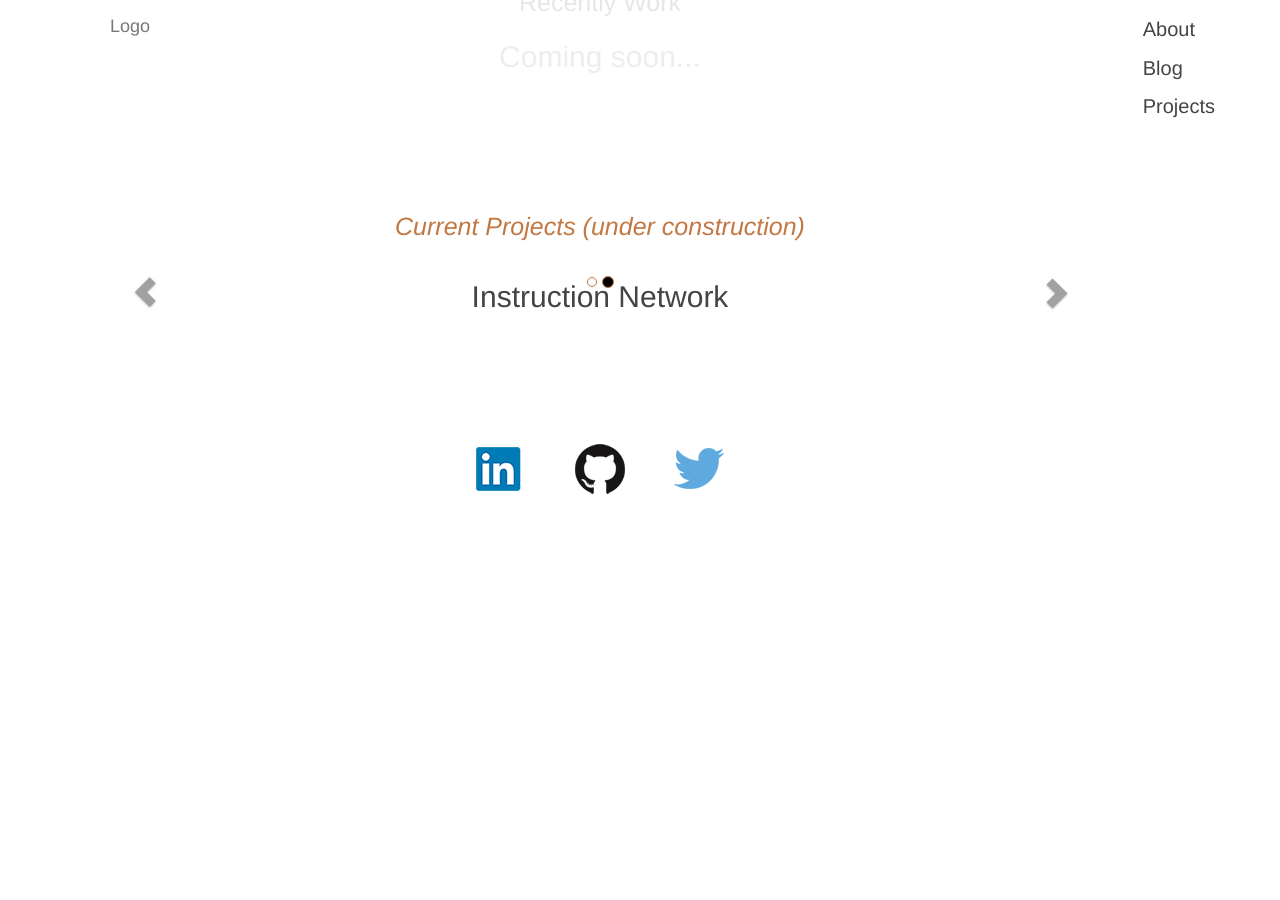
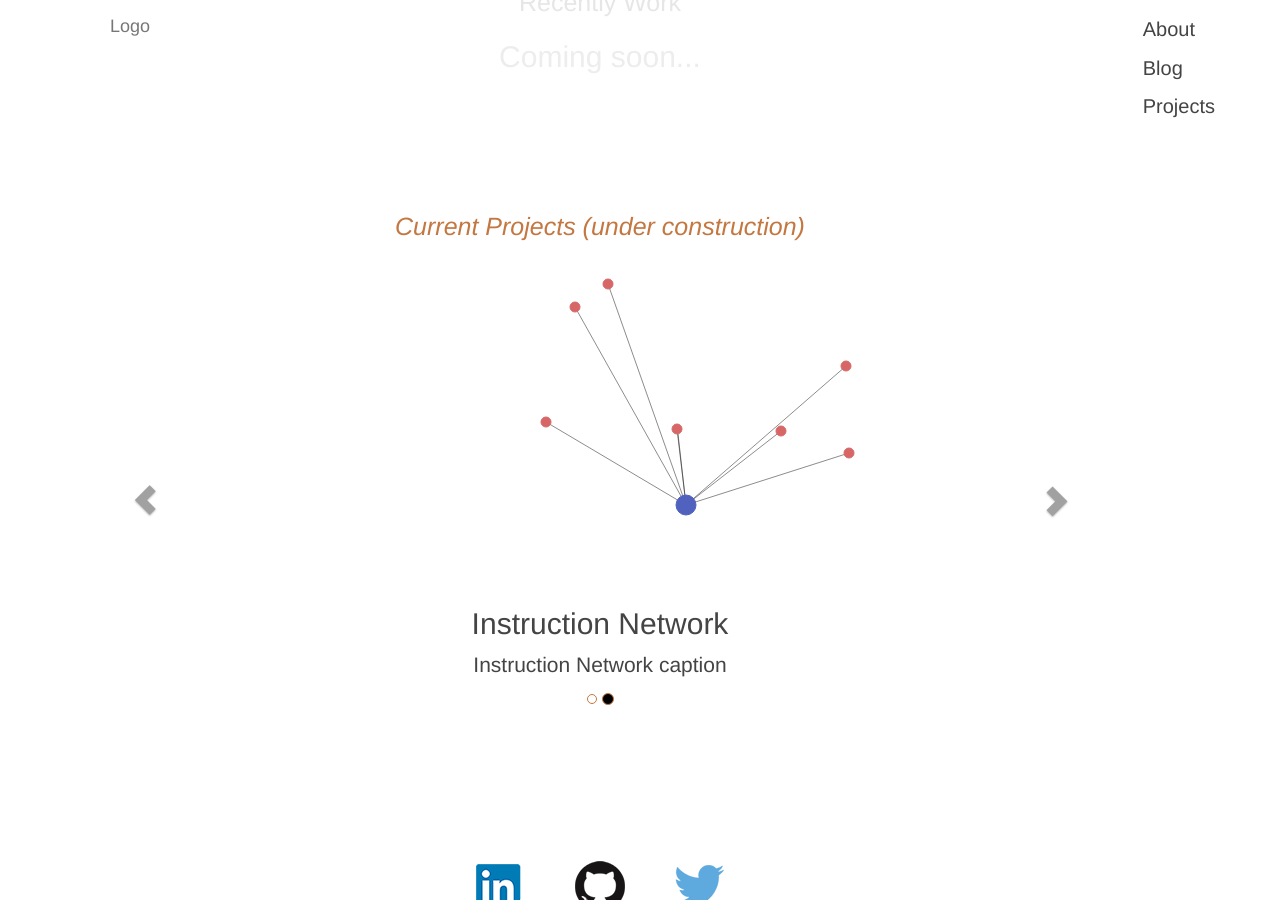
Before and after one commit to tomhohenstein/tomhohenstein.github.io, a Jekyll site: the page built from index.html, in a window 1280 px wide and 900 px high, scrolled down 639 px. Built offline with Jekyll 4.4.1, drawn with Linux system fonts in a browser that asks for light colours; before the commit the page ends 1155 px from its top, so only the background shows below that.

Commit message:
update styles and html for carousel

```diff
--- a/assets/css/style.scss
+++ b/assets/css/style.scss
@@ -282,6 +282,19 @@ footer .footer-icon {
 	height: auto;
 }
 
+.carousel-inner .item img {
+	margin: 0 auto;
+}
+
+.carousel-caption {
+	text-shadow: none;
+}
+
+.carousel-inner .carousel-caption.white h2,
+.carousel-inner .carousel-caption.white p {
+	color: $background-w;
+}
+
 /************************
 
   About Page
--- a/index.html
+++ b/index.html
@@ -41,14 +41,33 @@ title: Welcome
 			<!-- Wrapper for slides -->
 			<div class="carousel-inner" role="listbox">
 			<div class="item active">
-		  		<h2>Learning Timeline JS</h2>
-		  		<div class="carousel-caption">
+		  		<img src="{{ site.baseurl }}/assets/img/timeline.jpg" >
+		  		<div class="carousel-caption white">
+		  			<h2>Learning Timeline JS</h2>
 		   			<p>Timeline JS caption</p>
 		  		</div>
 			</div>
 			<div class="item">
-		  		<h2>Instruction Network</h2>
-		  		<div class="carousel-caption">
+				<svg width="640" height="480">
+					<line class="link" x1="406" y1="245" x2="397" y2="165" style="stroke: rgb(25, 25, 25); stroke-width: .5px;"></line>
+					<line class="link" x1="406" y1="245" x2="266" y2="162" style="stroke: rgb(25, 25, 25); stroke-width: .5px;"></line>
+					<line class="link" x1="406" y1="245" x2="397" y2="169" style="stroke: rgb(25, 25, 25); stroke-width: .5px;"></line>
+					<line class="link" x1="406" y1="245" x2="501" y2="171" style="stroke: rgb(25, 25, 25); stroke-width: .5px;"></line>
+					<line class="link" x1="406" y1="245" x2="328" y2="24" style="stroke: rgb(25, 25, 25); stroke-width: .5px;"></line>
+					<line class="link" x1="406" y1="245" x2="566" y2="106" style="stroke: rgb(25, 25, 25); stroke-width: .5px;"></line>
+					<line class="link" x1="406" y1="245" x2="569" y2="193" style="stroke: rgb(25, 25, 25); stroke-width: .5px;"></line>
+					<line class="link" x1="406" y1="245" x2="295" y2="47" style="stroke: rgb(25, 25, 25); stroke-width: .5px;"></line>
+					<circle class="node" r="5" id="faculty" cx="266" cy="162" style="fill: rgb(215, 103, 103); stroke: rgb(215, 103, 103);"></circle>
+					<circle class="node" r="5" id="faculty" cx="397" cy="169" style="fill: rgb(215, 103, 103); stroke: rgb(215, 103, 103);"></circle>
+					<circle class="node" r="5" id="faculty" cx="501" cy="171" style="fill: rgb(215, 103, 103); stroke: rgb(215, 103, 103);"></circle>
+					<circle class="node" r="5" id="faculty" cx="328" cy="24" style="fill: rgb(215, 103, 103); stroke: rgb(215, 103, 103);"></circle>
+					<circle class="node" r="5" id="faculty" cx="566" cy="106" style="fill: rgb(215, 103, 103); stroke: rgb(215, 103, 103);"></circle>
+					<circle class="node" r="5" id="faculty" cx="569" cy="193" style="fill: rgb(215, 103, 103); stroke: rgb(215, 103, 103);"></circle>
+					<circle class="node" r="5" id="faculty" cx="295" cy="47" style="fill: rgb(215, 103, 103); stroke: rgb(215, 103, 103);"></circle>
+					<circle class="node" r="10" id="librarian" cx="406" cy="245" style="fill: rgb(80, 98, 189); stroke: rgb(80, 98, 189);"></circle>
+				</svg>
+		  		<div class="carousel-caption black">
+		  			<h2>Instruction Network</h2>
 		    		<p>Instruction Network caption</p>
 		  		</div>
 			</div>
```
Also changed, not shown: assets/img/timeline.jpg (added), 4 other files.
